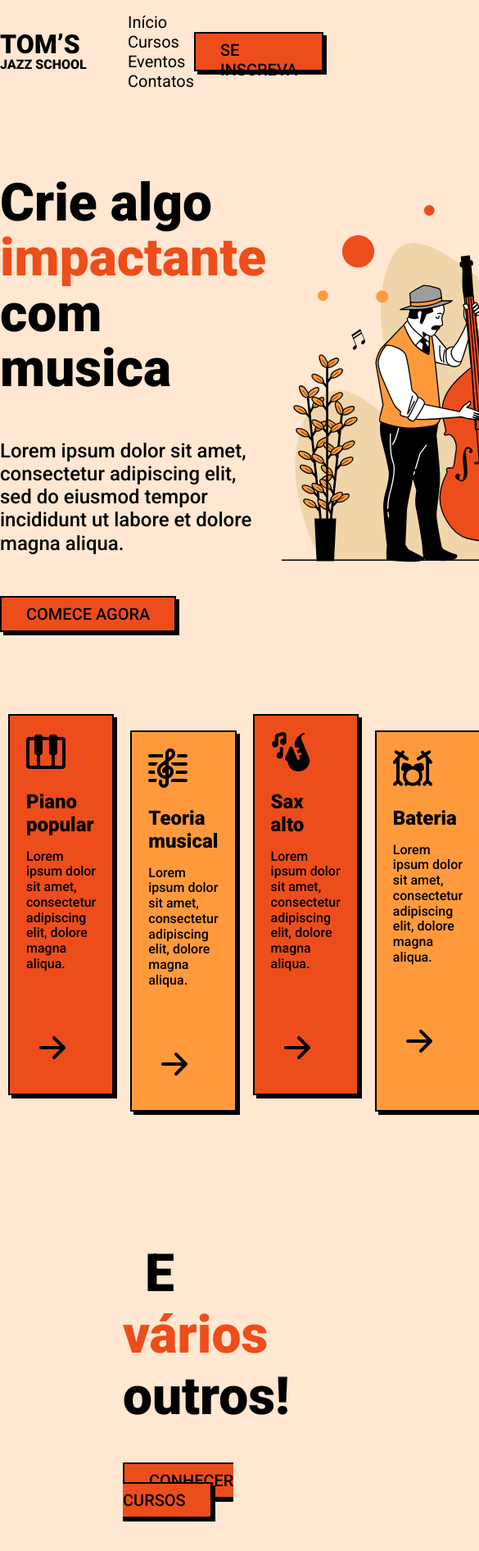
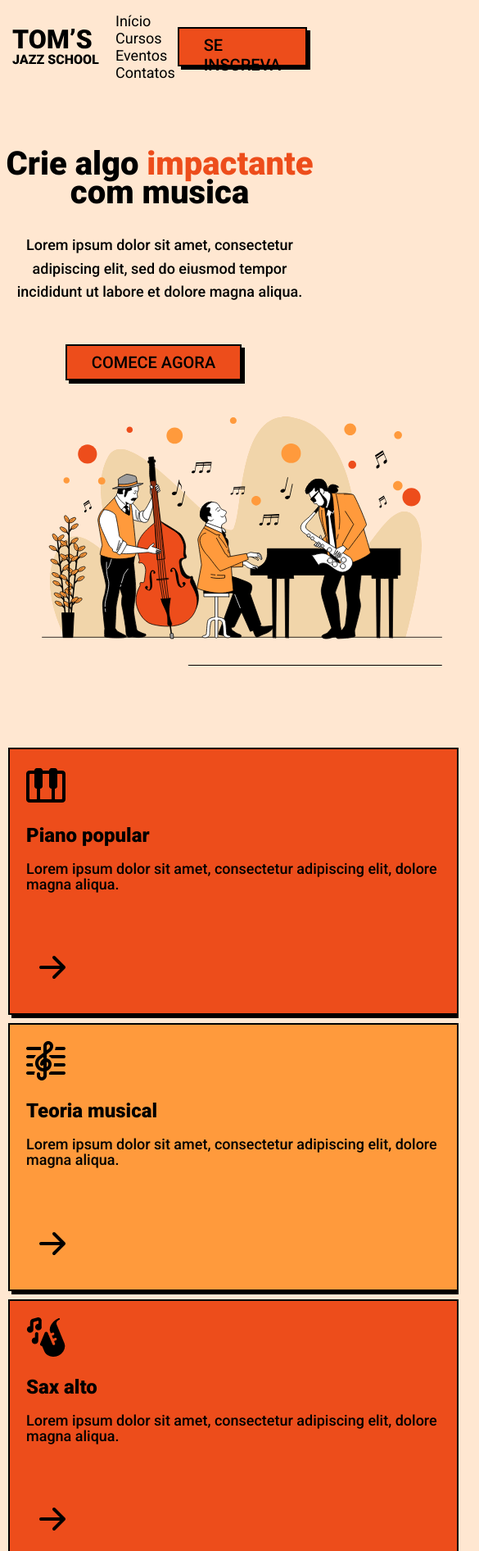
Before and after one commit to jfigueiredoo/Toms-Jazz-Music, a plain HTML site: page index.html in a window 390 px wide. Shown: the top 1892 px of the page at 82% size, 585 px wide, since content can reach past the window. Drawn offline with Linux system fonts and the light colour scheme.

Commit message:
Update estilo.css

```diff
--- a/estilo.css
+++ b/estilo.css
@@ -174,3 +174,84 @@ form input{
     margin-top: 30px;
     width: 225px;
 }
+
+/* ----------- MEDIA QUERIES ----------- */
+@media screen and (max-width: 768px) {
+    h1, h2 {
+        font-size: 40px;
+        line-height: 35px;
+        text-align: center;
+    }
+
+    .logo{
+        margin-left: 15px;
+    }
+
+    .button{
+        margin-right: 15px;
+    }
+
+    header nav {
+        width: 200px;
+    }
+
+    .img1 {
+        width: 500px;
+        margin-left: 40px;
+        margin-top: 25px;
+    }
+
+    p, .cards p {
+        font-size: 18px;
+    }
+
+    .cards {
+        display: flex;
+        flex-direction: column;
+    }
+
+    .card1, .card2{
+        width: 550px;
+        margin-top: 0px;
+    }
+
+    .card1 {
+        margin-bottom: 10px;
+    }
+
+    .nav {
+        margin-left: 20px;
+        font-size: 18px;
+   }
+
+    .principal {
+        flex-direction: column;
+        text-align: center;
+    }
+
+    .conhecer {
+        margin: 80px 10px;
+    }
+
+    form input {
+        width: 100%;
+    }
+
+    footer {
+        flex-direction: column;
+        align-items: center;
+    }
+
+    footer nav {
+        margin-left: 20px;
+        align-items: center;
+    }
+
+    .button3 {
+        margin-bottom: 20px;
+    }
+
+    .baixo{
+        display: flex;
+    }
+}
```
